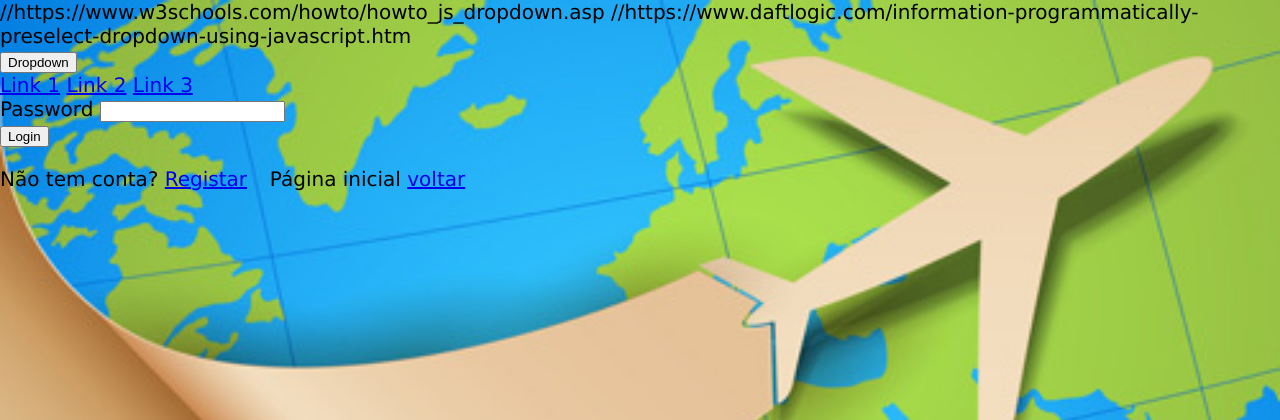
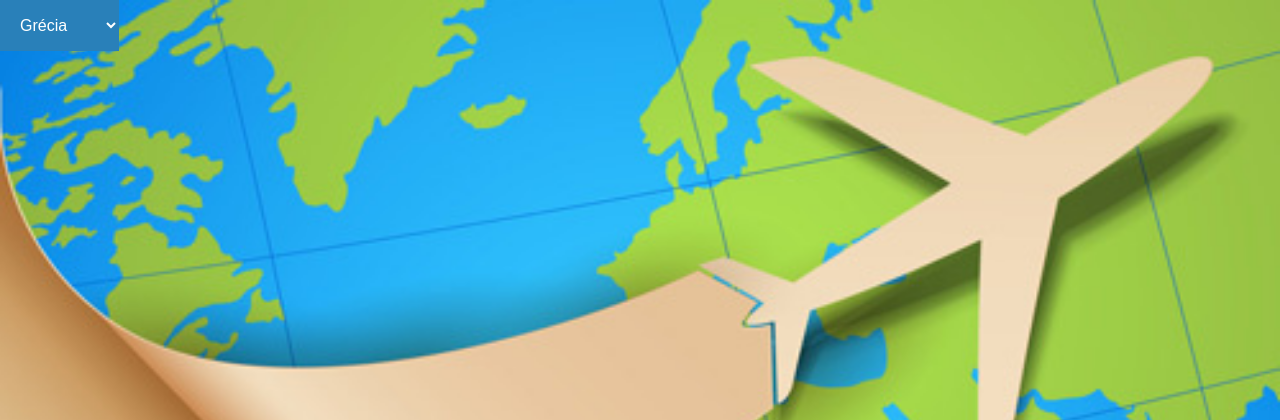
Before and after one commit to jonyroda97/Proj_TI-II, a PHP site: page /comprarbilhete.php in a window 1280 px wide. Shown: the top 420 px of the page. Run offline with PHP 8.4, Linux system fonts and the light colour scheme; data that the repository does not hold is empty.

Commit message:
Progresso comprarbilhete.php

```diff
--- a/comprarbilhete.php
+++ b/comprarbilhete.php
@@ -72,37 +72,96 @@
         color: black;
         transition: 0.9s;
       }
+
+      /* Dropdown Button */
+      .dropbtn {
+          background-color: #008CBA;
+          color: white;
+          padding: 16px;
+          font-size: 16px;
+          border: none;
+          cursor: pointer;
+      }
+
+      /* Dropdown button on hover & focus */
+      .dropbtn:hover, .dropbtn:focus {
+          background-color: #2980B9;
+      }
+
+      .dropbtnoption {
+        background-color: #2980B9;
+      }
+
+      /* The container <div> - needed to position the dropdown content */
+      .dropdown {
+          position: relative;
+          display: inline-block;
+      }
+
+      /* Dropdown Content (Hidden by Default) */
+      .dropdown-content {
+          display: none;
+          position: absolute;
+          background-color: #f1f1f1;
+          min-width: 160px;
+          box-shadow: 0px 8px 100px 0px rgba(0,0,0,0.2);
+          z-index: 1;
+      }
+
+      /* Links inside the dropdown */
+      .dropdown-content a {
+          color: black;
+          padding: 12px 16px;
+          text-decoration: none;
+          display: block;
+      }
+
+      /* Change color of dropdown links on hover */
+      .dropdown-content a:hover {background-color: #ddd}
+
+      /* Show the dropdown menu (use JS to add this class to the .dropdown-content container when the user clicks on the dropdown button) */
+      .show {display:block;}
+
     </style>
-//https://www.w3schools.com/howto/howto_js_dropdown.asp
-//https://www.daftlogic.com/information-programmatically-preselect-dropdown-using-javascript.htm
+  </head>
 
-  </head>
+  <!--
+  https://www.w3schools.com/howto/howto_js_dropdown.asp
+  https://www.daftlogic.com/information-programmatically-preselect-dropdown-using-javascript.htm
+  https://www.w3schools.com/php/php_superglobals.asp
+  -->
+
+
   <body>
+    <div class="dropdown" height=156px>
+      <select class="dropbtn" id="ddl_example3" name="ddl_example3">
 
-    <form method="post" action="login.php">
-      <?php include('resources/errors.php'); ?>
+        <option value="1">Grécia</option>
 
-      <div class="dropdown">
-        <button onclick="myFunction()" class="dropbtn">Dropdown</button>
-        <div id="myDropdown" class="dropdown-content">
-          <a href="#">Link 1</a>
-          <a href="#">Link 2</a>
-          <a href="#">Link 3</a>
-        </div>
-      </div>
+        <option value="2">Hawaii</option>
 
-      <div class="input-group">
-        <label>Password</label>
-        <input type="password" name="password">
-      </div>
-      <div class="input-group">
-        <button type="submit" class="btn" name="login_user">Login</button>
-      </div>
-      <p>
-        Não tem conta? <a href="register.php">Registar</a> &ensp;
-        Página inicial <a href="inicio.php">voltar</a>
-      </p>
-    </form>
+        <option value="3">Londres</option>
+
+        <option value="4">Marrocos</option>
+
+        <option value="5">Maiorca</option>
+
+        <option value="6">teVeneza</option>
+
+      </select>
+    </div>
+
+    <script>
+
+      function setSelectedIndex(s, i){
+        s.options[i-1].selected = true;
+        return;
+      }
+
+      setSelectedIndex(document.getElementById("ddl_example3"), $_GLOBALS['viagem']);
+      unset($_GLOBALS['viagem']);
+
+    </script>
 
   </body>
 </html>
```
